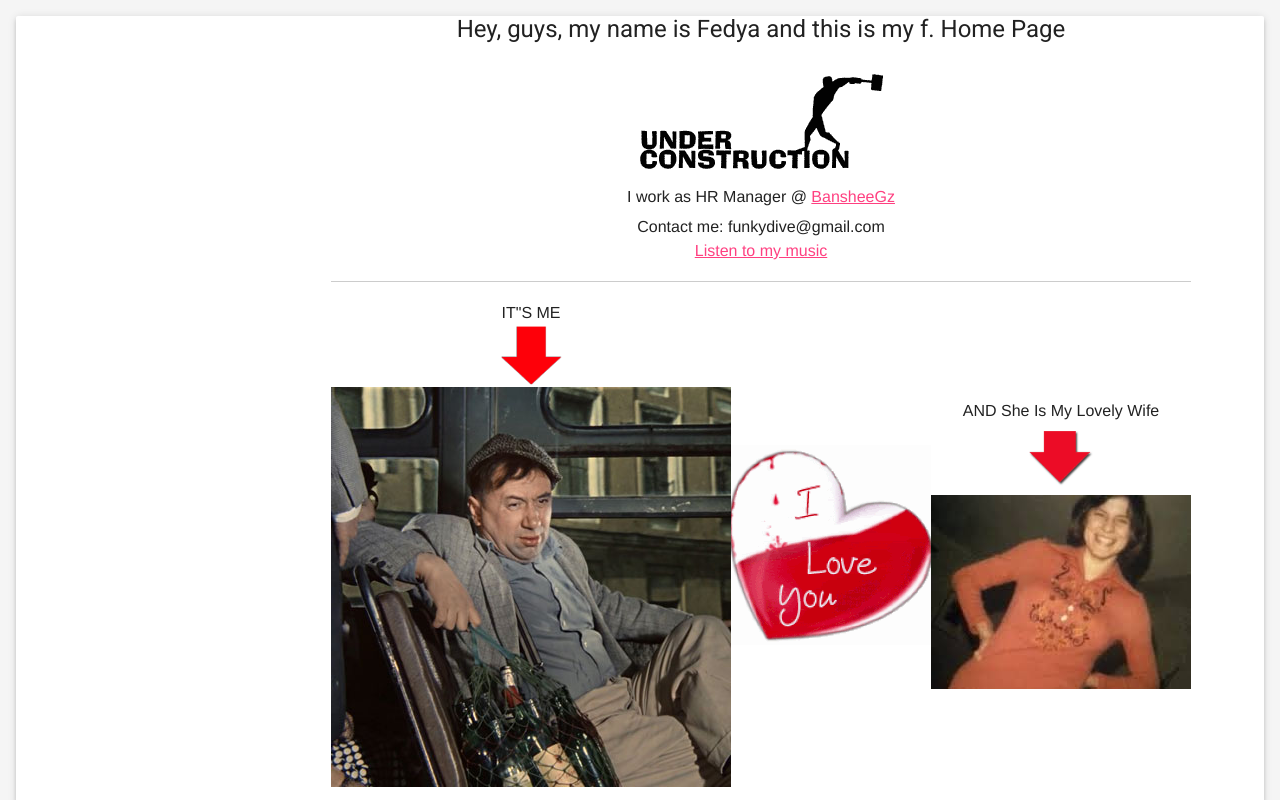
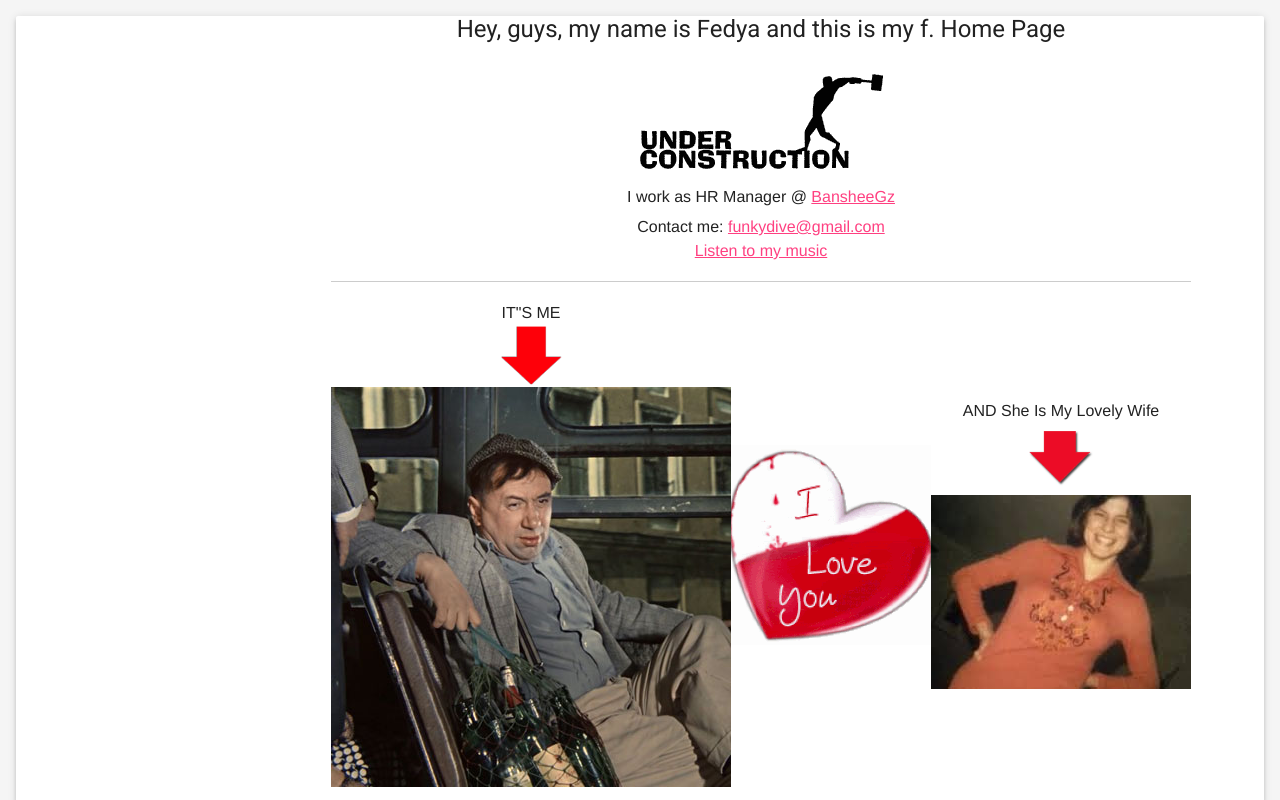
Before and after one commit to PanicDealer/deliriumtrip, a plain HTML site: page index.html in a window 1280 px wide. Drawn offline with nearby package versions, Linux system fonts and the light colour scheme.

Commit message:
email fixed

```diff
--- a/index.html
+++ b/index.html
@@ -28,7 +28,11 @@ L=-L=-  L===-L======-L=-  L=-L=-L======-   L=-   L======-L=-  L===-   L=-
     <link rel="stylesheet" href="css/main.css">
 </head>
 <body>
-
+<script>
+    function writeEmail(whom, at) {
+        document.write("<a href='mail" + "to:" + whom +"@" + at +"'>" + whom + "@" + at +"</a>");
+    }
+</script>
 
 
 <div class="mdl-layout mdl-js-layout mdl-layout--fixed-header">
@@ -82,7 +86,10 @@ L=-L=-  L===-L======-L=-  L=-L=-L======-   L=-   L======-L=-  L===-   L=-
                                 I work as HR Manager @ <a href="http://www.BansheeGz.com">BansheeGz</a>
                             </div>
                             <div class="centered" style="margin-top: 10px">
-                                <script language="JavaScript">document.write("Contact me: " + "funkydive" + "@" + "gmail.com");</script>
+                                Contact me:
+                                <script language="JavaScript">
+                                    writeEmail("funkydive", "gmail.com")
+                                </script>
                             </div>
                         </td>
                     </tr>
```
Also changed, not shown: src/templates/index.html (+4 -1 lines), src/templates/template.html (+5 -1 lines).
